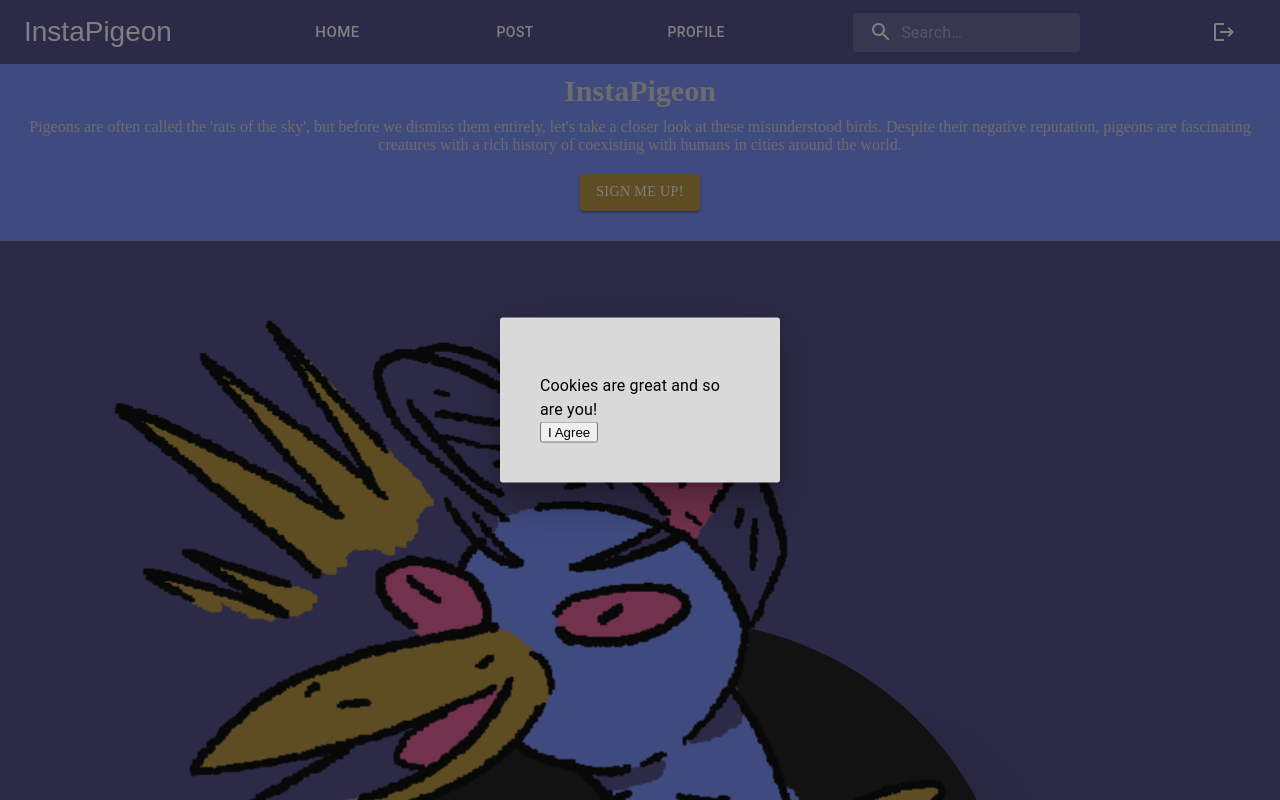
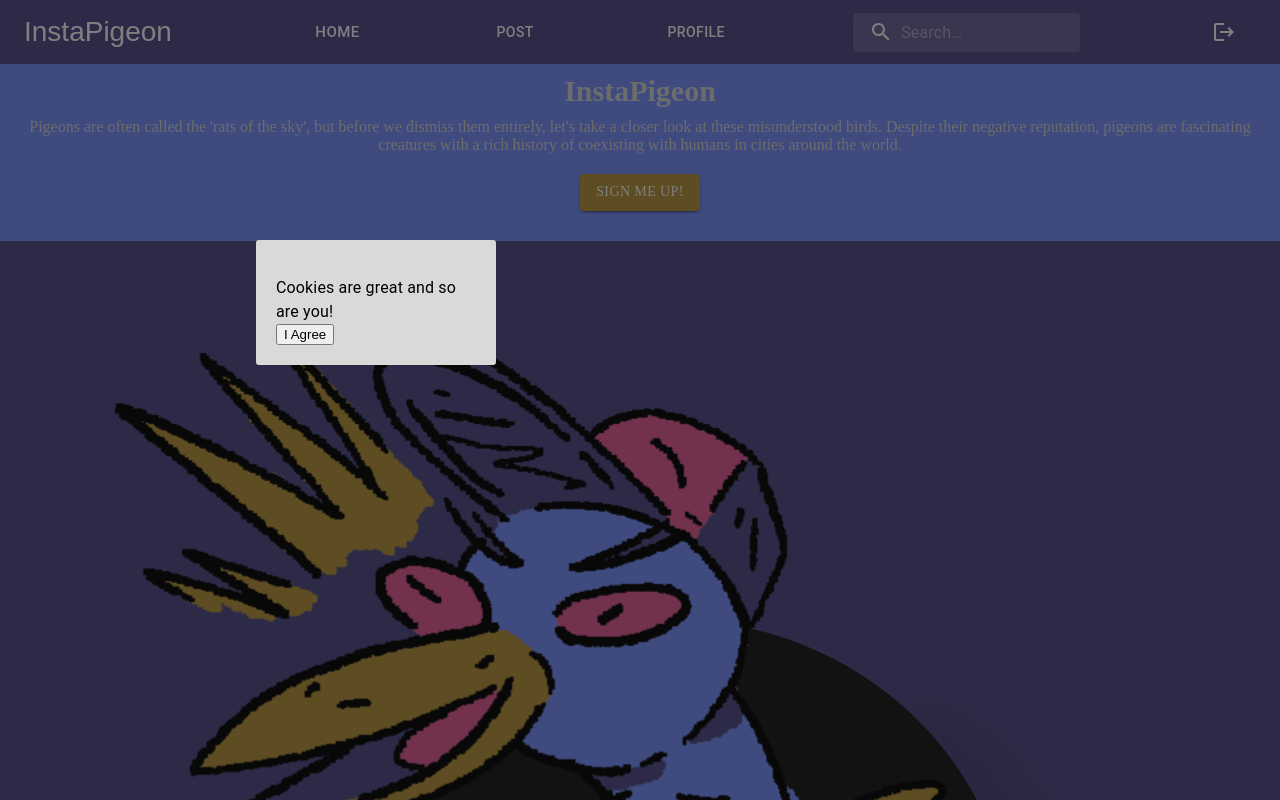
Before and after one commit to maxime-vds/InstaPigeon, a React (Vite) app in the folder Front/: page / in a window 1280 px wide. Shown: the top 800 px of the page. Built offline with nearby package versions, Linux system fonts and the light colour scheme; a web font is replaced by a local one.

Commit message:
add motion to modal

```diff
--- a/Front/package.json
+++ b/Front/package.json
@@ -14,6 +14,7 @@
     "@mui/icons-material": "^5.11.11",
     "@mui/lab": "^5.0.0-alpha.124",
     "@mui/material": "^5.11.14",
+    "framer-motion": "^10.10.0",
     "react": "^18.2.0",
     "react-dom": "^18.2.0",
     "react-icons": "^4.8.0",
--- /dev/null
+++ b/Front/src/components/BasicModal.module.css
@@ -0,0 +1,12 @@
+.basic-modal {
+position: absolute;
+top: 30%;
+left: 20%;
+outline: 0;
+/* transform: translate(-50%, -50%); */
+width: 200px;
+background-color: #D9D9D9;
+box-shadow: 24;
+border-radius: 3px;
+padding: 20px;
+}
--- a/Front/src/components/BasicModal.tsx
+++ b/Front/src/components/BasicModal.tsx
@@ -1,19 +1,24 @@
-import * as React from "react"
-import Box from "@mui/material/Box"
-import Typography from "@mui/material/Typography"
-import Modal from "@mui/material/Modal"
+import * as React from 'react'
+import Box from '@mui/material/Box'
+import Typography from '@mui/material/Typography'
+import Modal from '@mui/material/Modal'
+import { motion } from 'framer-motion'
 
-const style = {
-  position: "absolute",
-  top: "50%",
-  left: "50%",
-  outline: 0,
-  transform: "translate(-50%, -50%)",
-  width: "200px",
-  bgcolor: "#D9D9D9",
-  boxShadow: 24,
-  borderRadius: "3px",
-  p: 5,
+import styles from './BasicModal.module.css'
+
+const modalVariants = {
+   hidden: {
+    y:1000,
+    x: 0
+   },
+   visible: {
+    x:0,
+    y:0,
+
+    transition: {
+      delay: 0.5
+    }
+   },
 }
 
 interface IbasicModalProps {
@@ -27,13 +32,16 @@ export default function BasicModal({ open, setOpen }: IbasicModalProps) {
    return (
       <div>
          <Modal open={open} onClose={handleClose}>
-        <Box sx={style}>
+            <motion.div className={styles['basic-modal']}
+            variants={modalVariants}
+            initial="hidden"
+            animate="visible">
                <Typography id="modal-modal-description" sx={{ mt: 2 }}>
                   Cookies are great and so are you!
                </Typography>
 
                <button onClick={handleClose}>I Agree</button>
-        </Box>
+            </motion.div>
          </Modal>
       </div>
    )
```
Also changed, not shown: 1 other file (tests, documents, lock files or other folders). Lines whose indentation alone changed are shown as unchanged.
